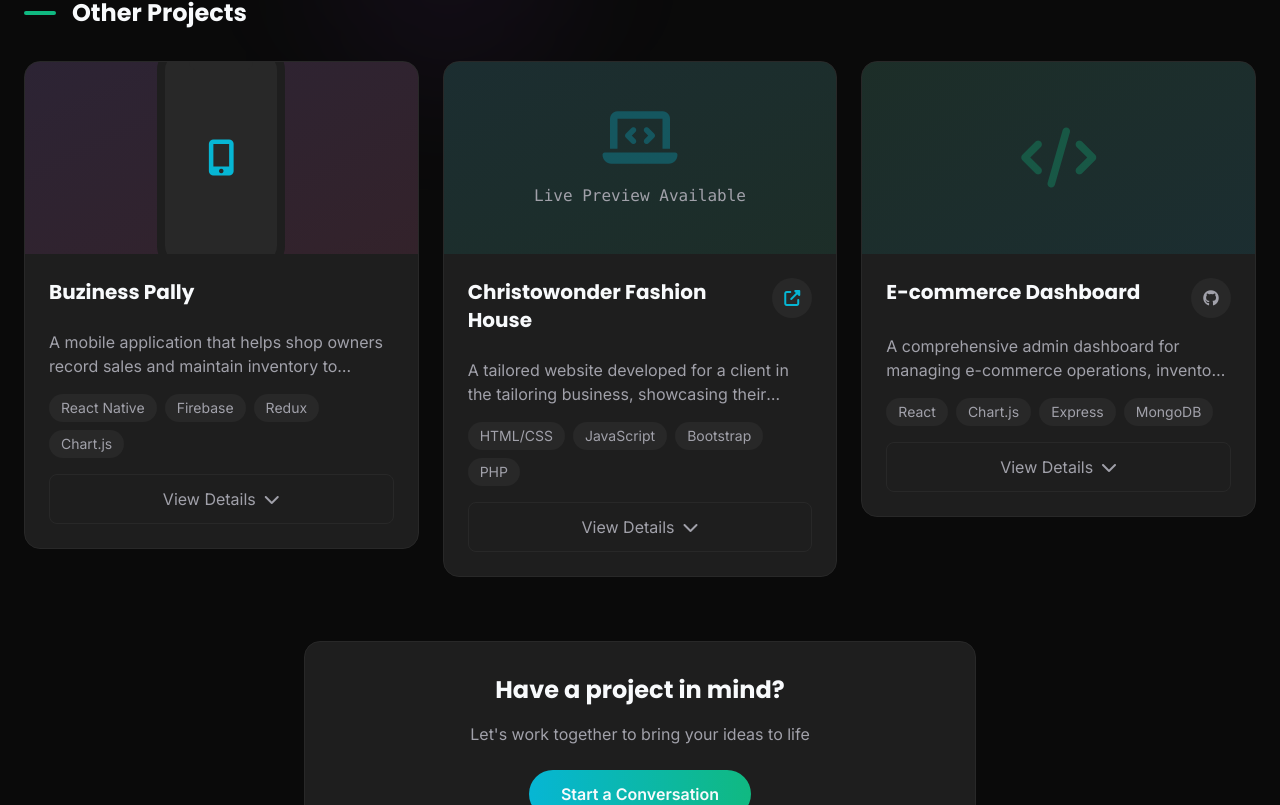
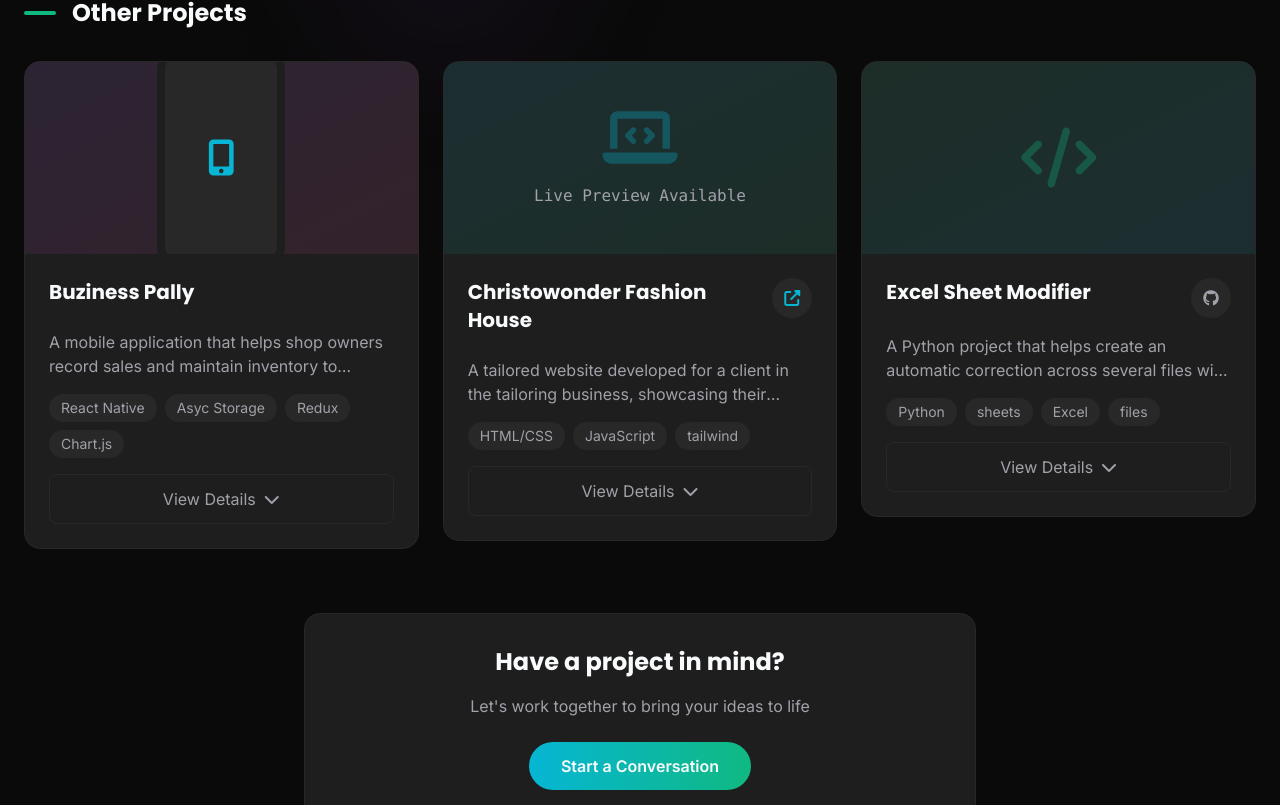
Before and after one commit to Coding-Base/OsimiGodsgiftPortfolio, a React (Vite) app: page / in a window 1280 px wide. Shown: the part 6327-7132 px from the top of the page. Built offline with nearby package versions, Linux system fonts and the light colour scheme.

Commit message:
Update Projects.jsx

```diff
--- a/src/components/Projects.jsx
+++ b/src/components/Projects.jsx
@@ -10,7 +10,7 @@ const Projects = () => {
       embedUrl: "https://gloveries-business-solution.onrender.com/",
       description: "A comprehensive tech solution business website offering various tech-inclined services. Developed a completely new website with enhanced design and functionality for the business CEO, Mr. Samuel Imafidon.",
       liveUrl: "https://gloveries-business-solution.onrender.com/",
-      technologies: ["React", "Tailwind CSS", "Node.js", "MongoDB"],
+      technologies: ["React", "Tailwind"],
       category: "web",
       featured: true
     },
@@ -19,7 +19,7 @@ const Projects = () => {
       embedUrl: "https://futocampusmedia.online/",
       description: "A full-stack social media information news website with both user-facing frontend and admin panel for content creation and monitoring user reactions. Developed for the CEO of FUTO Campus Media.",
       liveUrl: "https://futocampusmedia.online/",
-      technologies: ["Next.js", "TypeScript", "PostgreSQL", "Prisma"],
+      technologies: ["Python", "JavaScript", "PostgreSQL", "Django"],
       category: "web",
       featured: true
     },
@@ -36,7 +36,7 @@ const Projects = () => {
       title: "Buziness Pally",
       description: "A mobile application that helps shop owners record sales and maintain inventory to maximize profit and minimize loss, specifically designed for SMEs. Currently being used by business owners for accounting purposes.",
       isMobile: true,
-      technologies: ["React Native", "Firebase", "Redux", "Chart.js"],
+      technologies: ["React Native", "Asyc Storage", "Redux", "Chart.js"],
       category: "mobile",
       featured: false
     },
@@ -45,17 +45,17 @@ const Projects = () => {
       embedUrl: "https://christopher-fashion-house.onrender.com/",
       description: "A tailored website developed for a client in the tailoring business, showcasing their services and portfolio with an elegant and professional design.",
       liveUrl: "https://christopher-fashion-house.onrender.com/",
-      technologies: ["HTML/CSS", "JavaScript", "Bootstrap", "PHP"],
+      technologies: ["HTML/CSS", "JavaScript", "tailwind"],
       category: "web",
       featured: false
     },
     {
-      title: "E-commerce Dashboard",
-      description: "A comprehensive admin dashboard for managing e-commerce operations, inventory, and customer relationships with real-time analytics.",
-      technologies: ["React", "Chart.js", "Express", "MongoDB"],
+      title: "Excel Sheet Modifier ",
+      description: "A Python project that helps create an automatic correction across several files with a full automated process and then creates a new file with the updated data",
+      technologies: ["Python", "sheets", "Excel", "files"],
       category: "web",
       featured: false,
-      githubUrl: "https://github.com/yourusername/ecommerce-dashboard"
+      githubUrl: "https://github.com/Coding-Base"
     }
   ]
 
```
